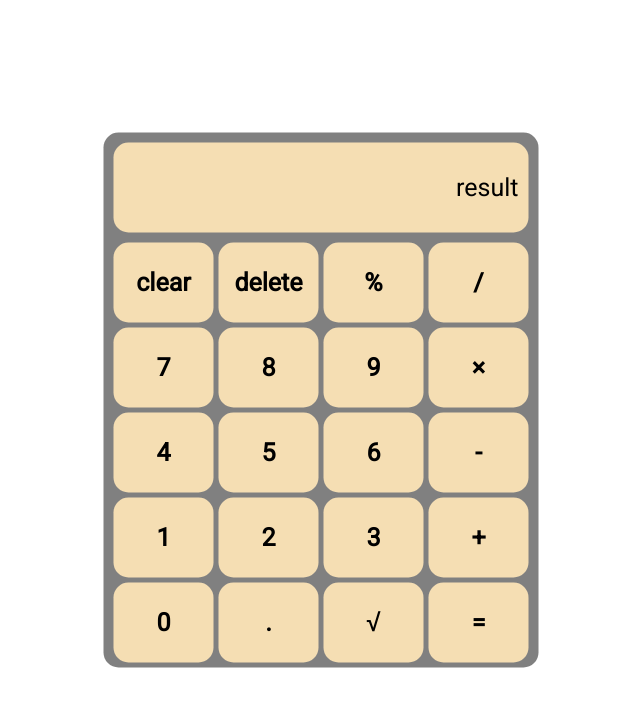
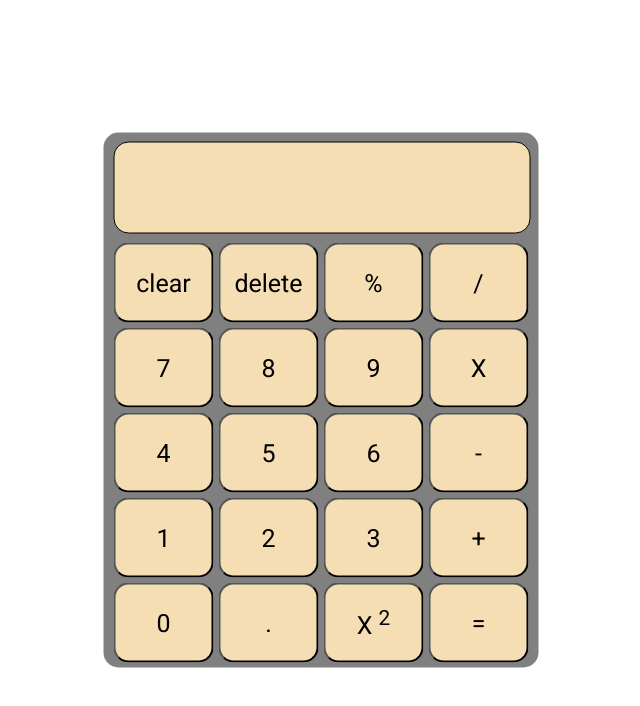
Before and after one commit to Rupesh-Gaikwad/OIBGRIP, a plain HTML site: page Task 3- Calculator/index.html in a window 1280 px wide. Shown: the whole page, without its empty margins (319-959 px from the left). Drawn offline with Linux system fonts and the light colour scheme.

Commit message:
Calculator is complete

```diff
--- a/Task 3- Calculator/calculator_script.js
+++ /dev/null
@@ -1,7 +0,0 @@
-
-let result = "";
-
-var clear = document.getElementById("clear");
-clear.addEventListener('click', function(event) {
-    document.getElementById("result").innerHTML = "";
-});
--- a/Task 3- Calculator/index.html
+++ b/Task 3- Calculator/index.html
@@ -4,36 +4,35 @@
     <meta charset="UTF-8">
     <meta http-equiv="X-UA-Compatible" content="IE=edge">
     <meta name="viewport" content="width=device-width, initial-scale=1.0">
+    <link rel="icon" href="images/calculator_icon.png">
     <link href="https://fonts.googleapis.com/css2?family=Roboto" rel="stylesheet">
     <link rel="stylesheet" href="style.css">
     <title>Calculator</title>
 </head>
 <body>
     <div class="calculator-area">
-        <p id="result">result</p>
-        <div class="button" id="clear" onclick="clear()"><p>clear</p></div>
-        <div class="button" id="delete"><p>delete</p></div>
-        <div class="button" id="remainder"><p>%</p></div>
-        <div class="button"  id="divide"><p>/</p></div>
-        <div class="button" id="seven"><p>7</p></div>
-        <div class="button"  id="eight"><p>8</p></div>
-        <div class="button" id="nine"><p>9</p></div>
-        <div class="button" id="multiply"><p>×</p></div>
-        <div class="button" id="four"><p>4</p></div>
-        <div class="button" id="five"><p>5</p></div>
-        <div class="button" id="six"><p>6</p></div>
-        <div class="button" id="subtract"><p>-</p></div>
-        <div class="button" id="one"><p>1</p></div>
-        <div class="button" id="two"><p>2</p></div>
-        <div class="button" id="three"><p>3</p></div>
-        <div class="button" id="add"><p>+</p></div>
-        <div class="button" id="zero"><p>0</p></div>
-        <div class="button"  id="dot"><p>.</p></div>
-        <div class="button" id="square-root"><p>√</p></div>
-        <div class="button" id="show-result"><p>=</p></div>
+        <input type="text" id="result">
+        <button>clear</button>
+        <button>delete</button>
+        <button>%</button>
+        <button>/</button>
+        <button>7</button>
+        <button>8</button>
+        <button>9</button>
+        <button>X</button>
+        <button>4</button>
+        <button>5</button>
+        <button>6</button>
+        <button>-</button>
+        <button>1</button>
+        <button>2</button>
+        <button>3</button>
+        <button>+</button>
+        <button>0</button>
+        <button>.</button>
+        <button>X <sup>2</sup></button>
+        <button>=</button>
     </div>
-    <!--<p>Developed By - Rupesh Gaikwad <br> Jan 2022</p> -->
-
-    <script type="text/javascript" src="calculator_script.js"></script>
+    <script type="text/javascript" src="script.js"></script>
 </body>
 </html>
--- /dev/null
+++ b/Task 3- Calculator/script.js
@@ -0,0 +1,44 @@
+
+let result = document.getElementById("result");
+
+// var clear = document.getElementById("clear");
+// clear.addEventListener('click', function(event) {
+//     document.getElementById("result").innerHTML = "";
+// });
+
+
+let buttons = document.querySelectorAll("button");
+let newResult = "";
+for(item of buttons){
+    item.addEventListener("click", function (event){
+        button_text = event.target.innerText;
+        console.log("Button text is: ", button_text);
+        if(button_text === 'X'){
+            button_text = '*';
+            newResult += button_text;
+            result.value = newResult;
+        }
+        else if(button_text === "clear"){
+            newResult = "";
+            result.value = newResult;
+        }
+        else if(button_text === "delete"){
+            newResult = String(newResult).slice(0, -1);
+            result.value = newResult;
+        }
+        else if(button_text === "="){
+            newResult = eval(newResult);
+            result.value = newResult;
+        }
+        else if(button_text === "X 2"){
+            button_text ="**2";
+            newResult += button_text;
+            result.value = newResult;
+        }
+        else{
+            newResult += button_text;
+            result.value = newResult;
+        }
+
+    });
+}
--- a/Task 3- Calculator/style.css
+++ b/Task 3- Calculator/style.css
@@ -6,7 +6,9 @@
 body{
     width: 100%;
     height: 100%;
-    font-family: 'Roboto', sans-serif;}
+    font-family: 'Roboto', sans-serif;
+}
+
 
 .calculator-area{
     position: fixed;
@@ -44,26 +46,20 @@ body{
     grid-row: 1/2;
     grid-column: 1/5;
     border-radius: 15px;
+    border: 1px solid black;
 }
 
-.button{
+button{
     width: 100px;
     height: 80px;
     background-color: wheat;
     border-radius: 15px;
     justify-self: center;
     align-self: center;
+    font-family: 'Roboto', sans-serif;
+    font-size: 25px;
 }
 
-.button:hover{
+button:hover{
     background-color: khaki;
 }
-
-.button p{
-    text-align: center;
-    line-height: 80px;
-    justify-self: center;
-    align-self: center;
-    font-size: 25px;
-    font-weight: 800;
-}
```
Also changed, not shown: Task 3- Calculator/images/calculator_icon.png (added).
